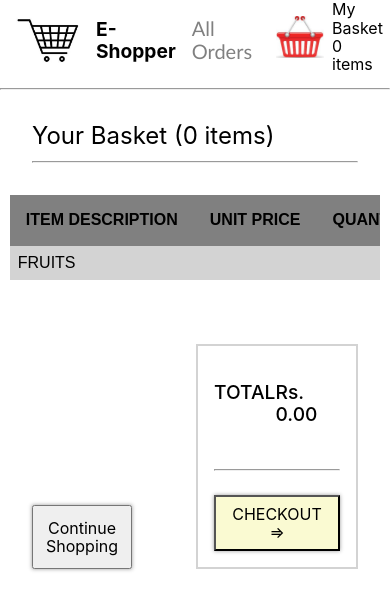
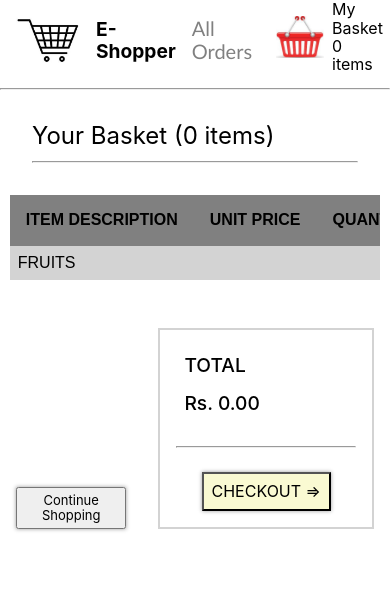
Before and after one commit to swethagumpena/e-shopper, a React (Create React App) app: page /cart in a window 390 px wide. Shown: the top 610 px of the page. Built offline with nearby package versions, Linux system fonts and the light colour scheme.

Commit message:
style: responsive Cart page for mobile, tablet and PC

```diff
--- a/src/components/Cart.css
+++ b/src/components/Cart.css
@@ -89,4 +89,22 @@
         display: block;         /*these two for horizontally scrollable tables*/
         max-width: fit-content;
     }
+    .total-amount{
+        flex-direction: column;
+    }
+    .total-amount p{
+        margin: 0.5rem;
+    }
+    .checkout-btn{
+        display: flex;
+        justify-content: center;
+    }
+    .total-card{
+        margin: 1rem;
+    }
+    .continue-shopping button{
+        margin: 1rem;
+        padding: 0.25rem;
+        font-size: small;
+    }
 }
```
